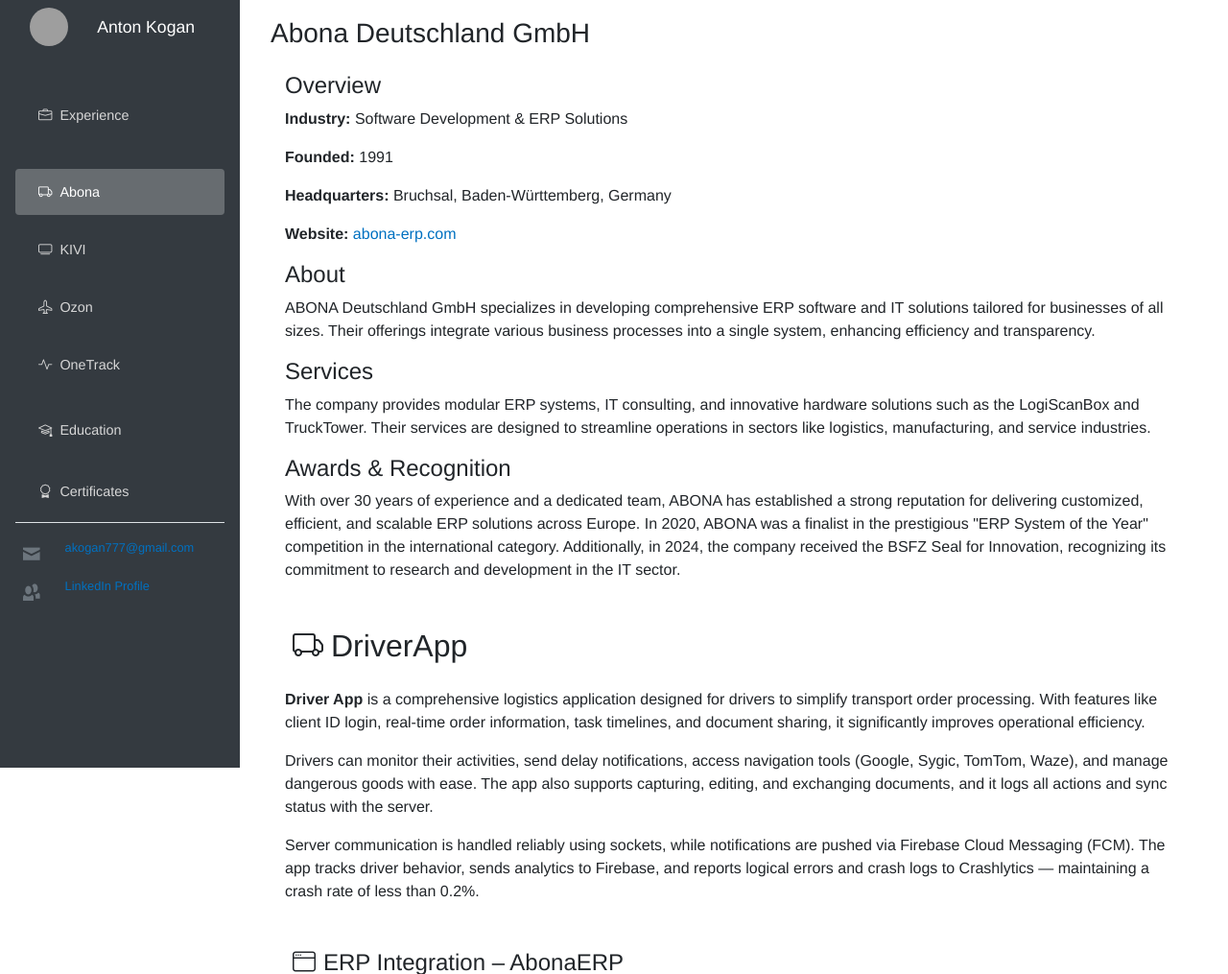
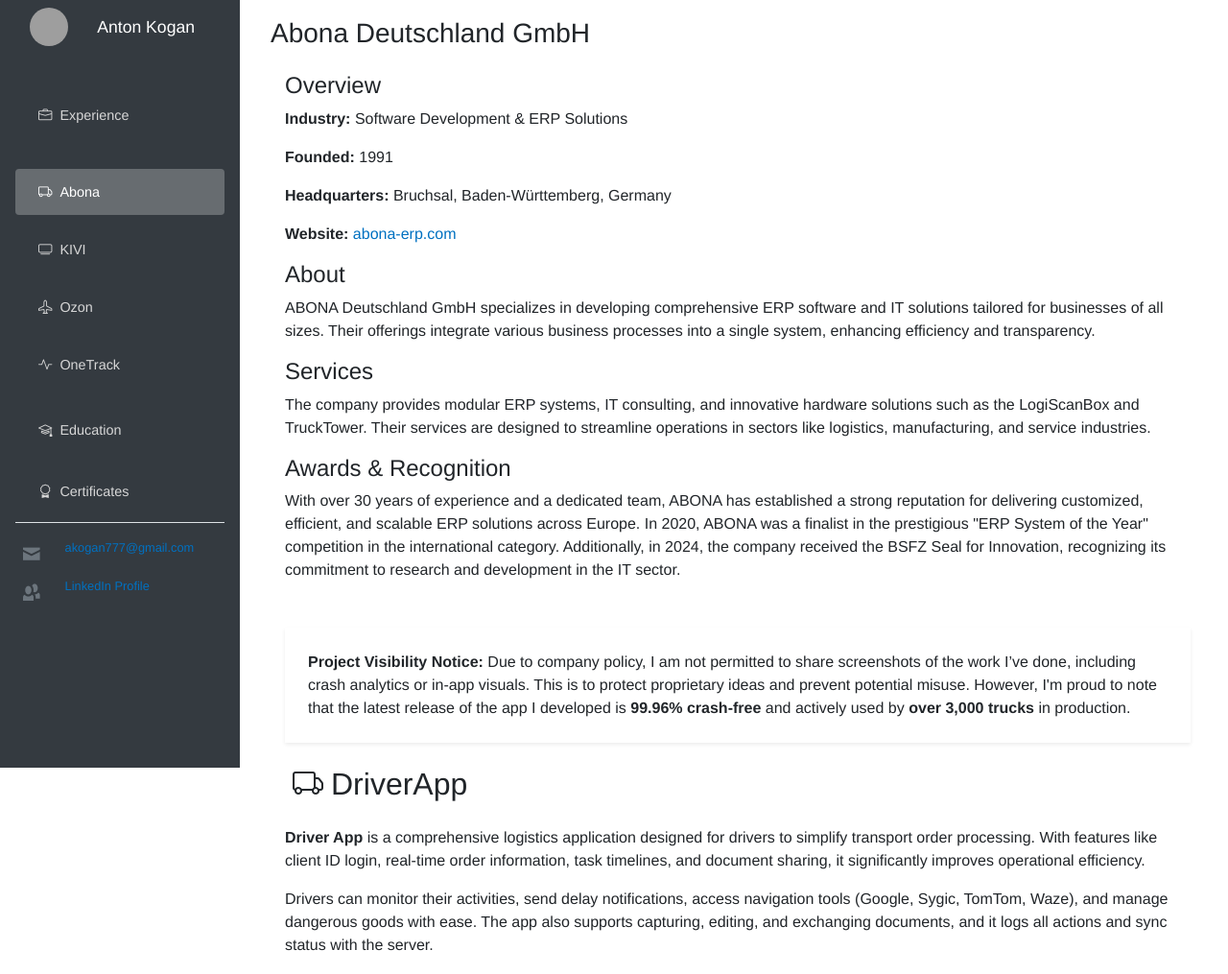
Before and after one commit to Antonkog/CVSource, an ASP.NET Core app: page /experience/abona in a window 1280 px wide. Shown: the top 1015 px of the page at 96% size. Run offline with ASP.NET Core 8, Linux system fonts and the light colour scheme; style sheets or scripts are compiled from the project's sources; grey boxes are pictures that could not be loaded.

Commit message:
Add Abona visibility notice.

```diff
--- a/Pages/Abona.razor
+++ b/Pages/Abona.razor
@@ -26,6 +26,10 @@
             </p>
         </div>
     </section>
+
+    <div class="p-4 bg-yellow-100 border-l-4 border-yellow-500 text-yellow-700 rounded-md shadow-sm max-w-2xl mx-auto my-4">
+        <strong>Project Visibility Notice:</strong> Due to company policy, I am not permitted to share screenshots of the work I’ve done, including crash analytics or in-app visuals. This is to protect proprietary ideas and prevent potential misuse. However, I'm proud to note that the latest release of the app I developed is <strong>99.96% crash-free</strong> and actively used by <strong>over 3,000 trucks</strong> in production.
+    </div>
 
     <h2 class="mb-4"><i class="bi bi-truck m-2"></i>DriverApp</h2>
 
```
